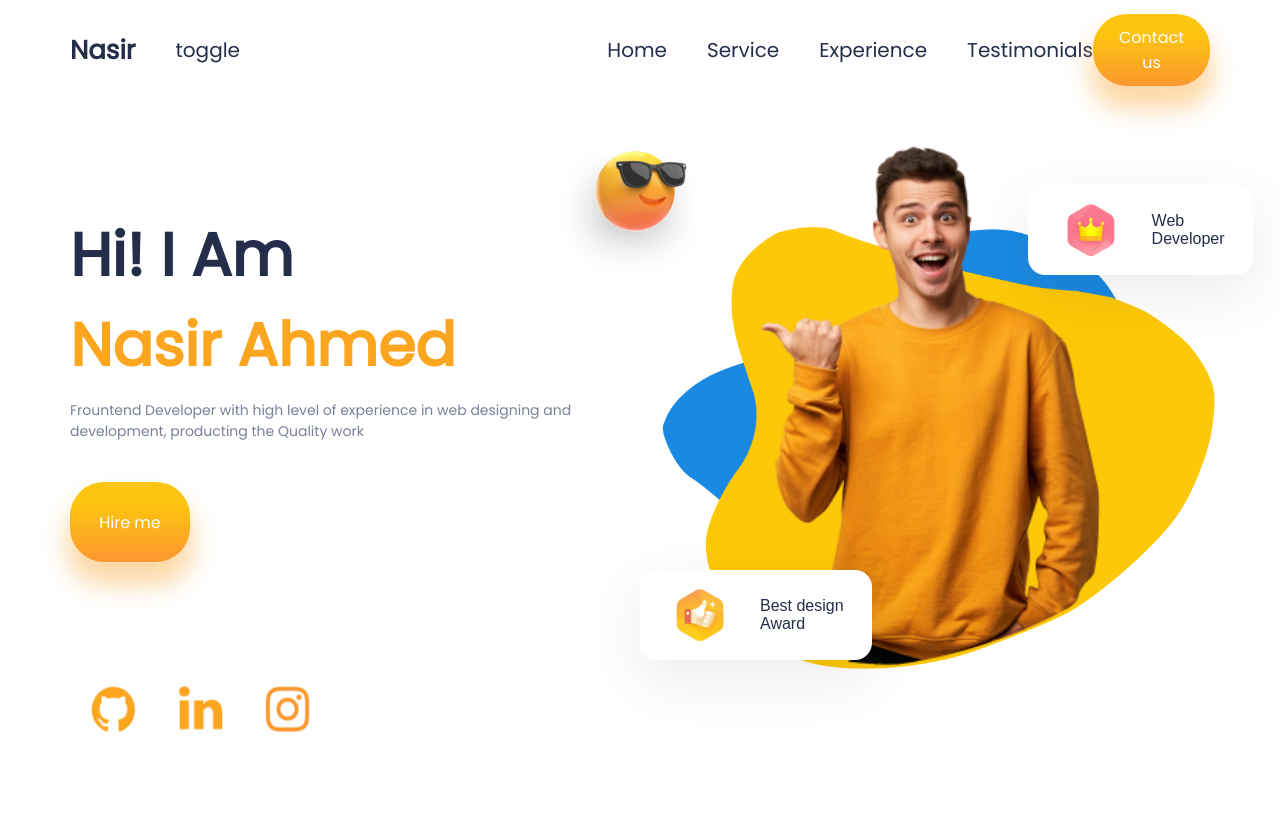
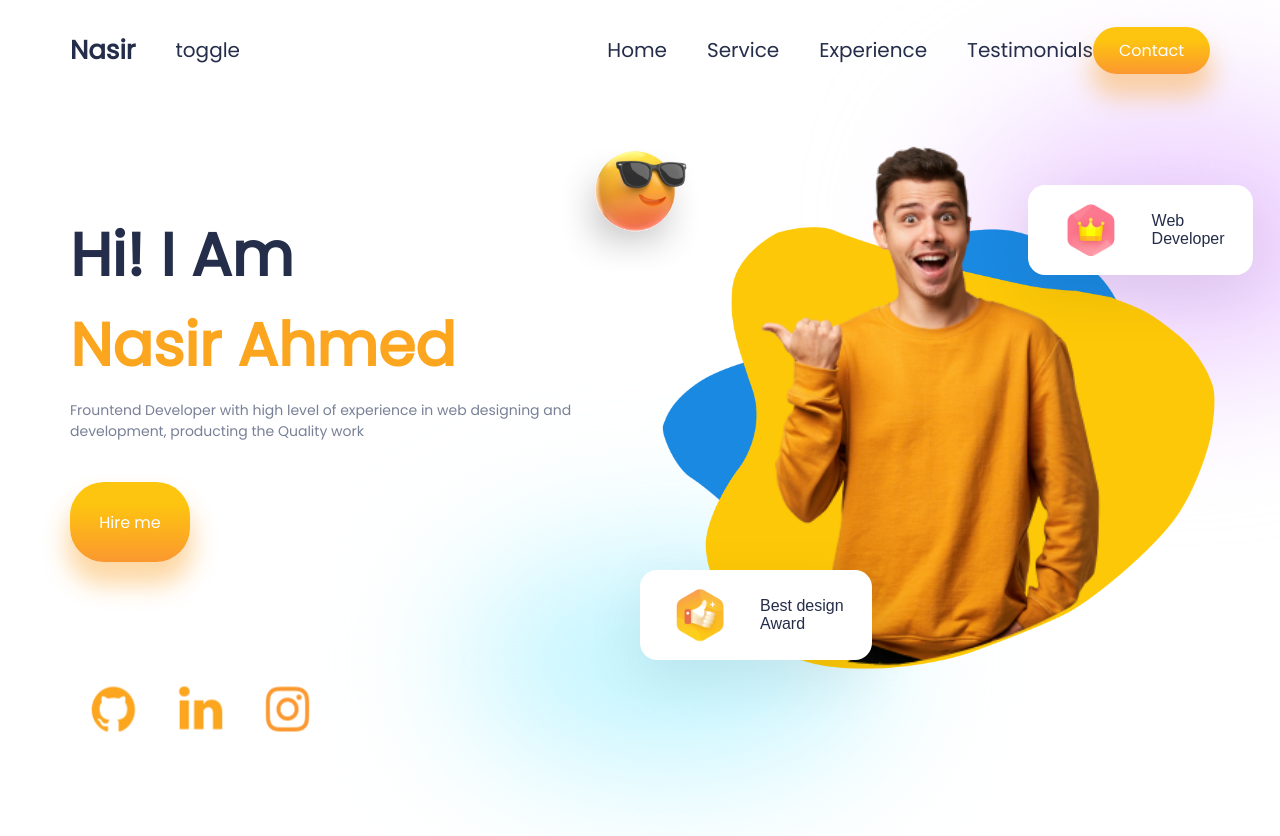
Before and after one commit to ahmed-nasir/portfolio-wbsite, a React (Create React App) app: page / in a window 1280 px wide. Built offline with nearby package versions, Linux system fonts and the light colour scheme.

Commit message:
intro section complete

```diff
--- a/src/Components/Intro/Intro.css
+++ b/src/Components/Intro/Intro.css
@@ -96,3 +96,15 @@
     border-radius: 50%;
     padding: 0;
 }
+
+.blur{
+    position:absolute;
+    width: 22rem;
+    height: 14rem;
+    border-radius: 50%;
+    background: #edd0ff;
+    z-index: -9;
+    top: -18%;
+    left: 56%;
+    filter: blur(72px);
+}
--- a/src/Components/Intro/Intro.js
+++ b/src/Components/Intro/Intro.js
@@ -39,6 +39,15 @@
                 <div style={{ top: '18rem', left: '0rem' }}>
                     <FloatingDiv image={thumbup} text1={'Best design'} text2={'Award'} />
                 </div>
+                {/* Blar div */}
+                <div className="blur" style={{background:"rgb(238 210 255)"}}></div>
+                <div className="blur" style={{
+                    background:'#C1F5FF',
+                    top:'17rem',
+                    width:'21rem',
+                    height:'11rem',
+                    left:'-9rem'
+                    }}></div>
             </div>
         </div>
     );
--- a/src/Components/Navbar.js
+++ b/src/Components/Navbar.js
@@ -16,7 +16,7 @@
                     <li>Testimonials</li>
                 </ul>
             </div>
-            <button className="button n-button">Contact us</button>
+            <button className="button n-button">Contact</button>
         </div>
     </div>
   )
```
